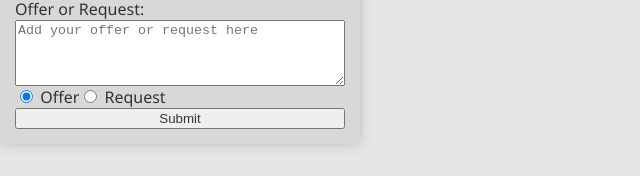
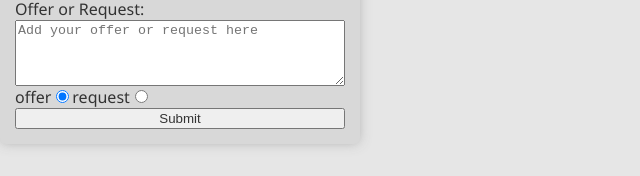
Before and after one commit to cherryontech/acesquad, a React (Vite) app: page /submit in a window 1280 px wide. Shown: the part 253-429 px from the top of the page, without its empty margins (0-640 px from the left). Built offline with nearby package versions, Linux system fonts and the light colour scheme.

Commit message:
solved issues based on PR discussion

```diff
--- a/client/TextArea.jsx
+++ b/client/TextArea.jsx
@@ -74,8 +74,10 @@ const TextArea = () => {
         />
         <div onChange={set("submission")}>
           <label htmlFor="submission">
-          <input aria-label="Offer" type="radio" name="submission" value="offer" defaultChecked={true}/> Offer
-          <input aria-label="Request" type='radio' name='submission' value='request'/> Request
+          <label for="offer" aria-label="offer">offer</label>
+          <input id="offer" type="radio" name="submission" value="offer" defaultChecked={true}/>
+          <label for="request" aria-label="request">request</label>
+          <input id="request" type='radio' name='submission' value='request'/>
 
           </label>
         </div>
```
